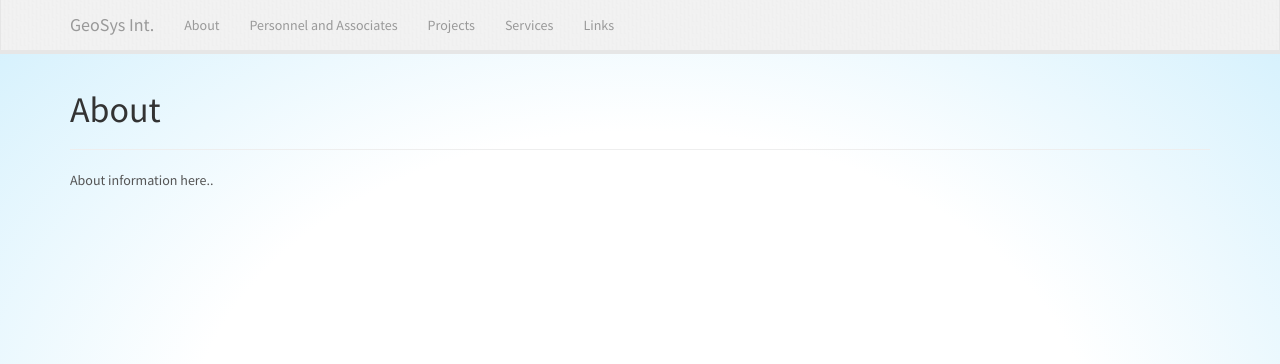
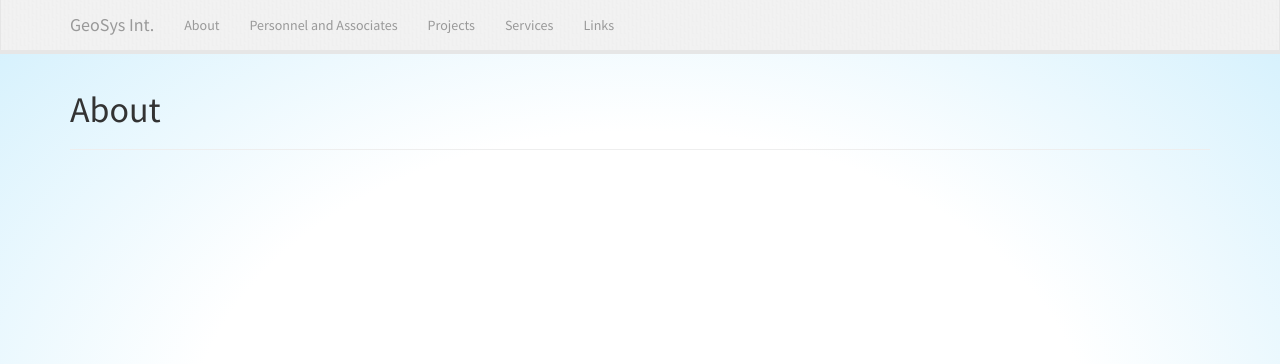
Before and after one commit to marioerossi/geosysint, a Jekyll site: the page built from about.md, in a window 1280 px wide. Shown: the top 364 px of the page. Built offline with Jekyll 4.4.1, drawn with Linux system fonts in a browser that asks for light colours; nearby versions of some CDN libraries.

Commit message:
Remove About page

```diff
--- a/about.md
+++ b/about.md
@@ -2,8 +2,6 @@
 layout: page
 title: About
 showinnav: true
-permalink: /about/
+permalink: /#about
 navposition: 0
 ---
-
-About information here..
--- a/index.html
+++ b/index.html
@@ -58,7 +58,7 @@
             <a class="btn btn-default btn-lg" href="{{ site.baseurl }}/personnel/">Personnel and Independent Associates &raquo;</a>
         </p>
     </div>
-    <div class="col-sm-4">
+    <div id="about" class="col-sm-4">
         <h2>Contact Us</h2>
         <address>
             <strong>GeoSystems International, Inc.</strong>
```
